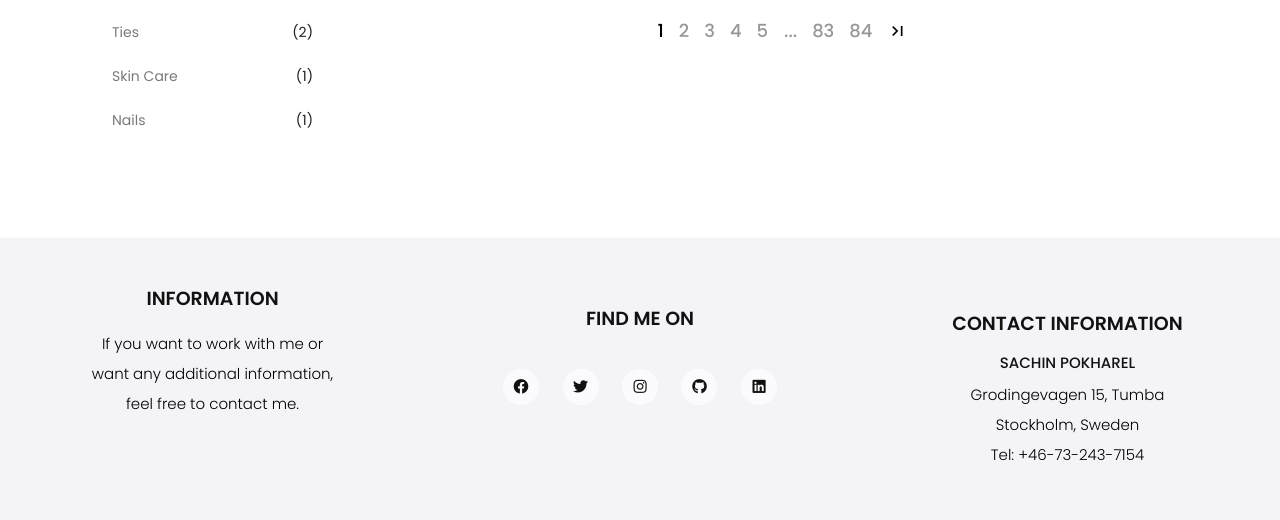
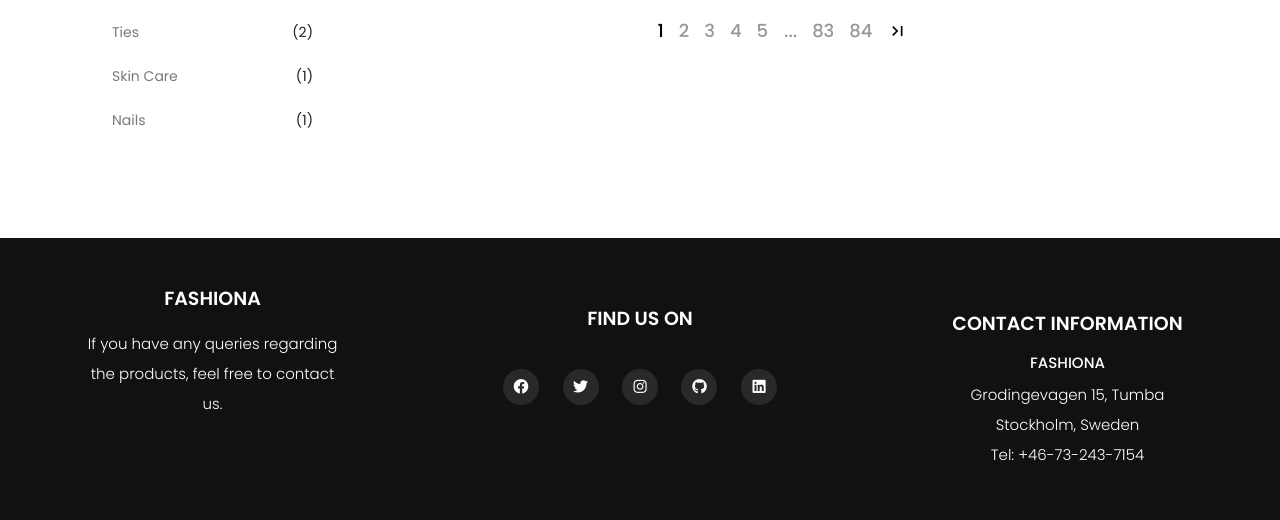
Before and after one commit to p-sachin/product_recommender, a Flask app: page /dashboard in a window 1280 px wide. Shown: the part 2232-2752 px from the top of the page. Run offline with Flask 2, Linux system fonts and the light colour scheme; data comes from the database, SQL or seed files in the repository; parts of the project's set-up code (start-up, migrations or seed data) failed here and were passed over; some libraries are stand-ins or nearby versions.

Commit message:
added filters

```diff
--- a/app.py
+++ b/app.py
@@ -1,4 +1,4 @@
-from flask import Flask, render_template, redirect, url_for, request
+from flask import Flask, render_template, redirect, session, url_for, request
 from flask_bootstrap import Bootstrap
 import joblib
 import numpy as np
@@ -221,29 +221,62 @@ def dashboard():
                 db.session.add(product2database)
         db.session.commit()
 
-    prode = db.session.query(Products).all()
+        prode = db.session.query(Products).all()
 
-    base_color = [item.baseColour for item in prode]
-    article_type = [item.articleType for item in prode]
+        base_color = [item.baseColour for item in prode]
+        article_type = [item.articleType for item in prode]
 
-    prod = db.session.query(Products).paginate(page=page, per_page=12)
+        prod = db.session.query(Products).paginate(page=page, per_page=12)
 
-    #Counts
-    total_prod = len(prode)
+        #Counts
+        total_prod = len(prode)
 
-    # FIlter MasterCat
-    res = list(item.masterCategory for item in prode)
-    my_dict = {i:res.count(i) for i in res}
-    my_dict = sorted(my_dict.items(), key=lambda x: x[1], reverse=True)
-    sorted_master = {k: v for k, v in my_dict}
+        # FIlter MasterCat
+        res = list(item.masterCategory for item in prode)
+        my_dict = {i:res.count(i) for i in res}
+        my_dict = sorted(my_dict.items(), key=lambda x: x[1], reverse=True)
+        sorted_master = {k: v for k, v in my_dict}
 
-    #Filter SubCat
-    result = list(item.subCategory for item in prode)
-    my_dict = {i:result.count(i) for i in result}
-    my_dict = sorted(my_dict.items(), key=lambda x: x[1], reverse=True)
-    sub_filter = {k: v for k, v in my_dict}
+        #Filter SubCat
+        result = list(item.subCategory for item in prode)
+        my_dict = {i:result.count(i) for i in result}
+        my_dict = sorted(my_dict.items(), key=lambda x: x[1], reverse=True)
+        sub_filter = {k: v for k, v in my_dict}
 
-    return render_template('dashboard.html', products=prod, prod_count=total_prod, cat_filter=sorted_master, sub_filter=sub_filter)
+        return render_template('dashboard.html', products=prod, prod_count=total_prod, cat_filter=sorted_master, sub_filter=sub_filter)
+
+    else:
+
+        session['cat_filter'] = sorted_master
+        session['sub_filter'] = sub_filter
+        return redirect(url_for('categories'))
+
+
+@app.route('/categories', methods=['GET', 'POST'])
+def categories():
+    page = request.args.get('page', 1, type=int)
+    tag = request.args.get('type')
+    sorted_master = session.get('cat_filter', None)
+    total_prod = session.get('prod_count', None)
+    sub_filter = session.get('sub_filter', None)
+    search = "%{}%".format(tag)
+    total_prod = len(Products.query.filter(Products.masterCategory.like(search)).all())
+    categories = Products.query.filter(Products.masterCategory.like(search)).paginate(page=page, per_page=12)
+    return render_template('dashboard.html', products=categories, prod_count=total_prod, cat_filter=sorted_master, sub_filter=sub_filter)
+
+@app.route('/filters', methods=['GET', 'POST'])
+def filters():
+    page = request.args.get('page', 1, type=int)
+    tag = request.args.get('type')
+    sorted_master = session.get('cat_filter', None)
+    total_prod = session.get('prod_count', None)
+    sub_filter = session.get('sub_filter', None)
+    search = "%{}%".format(tag)
+    total_prod = len(Products.query.filter(Products.subCategory.like(search)).all())
+    categories = Products.query.filter(Products.subCategory.like(search)).paginate(page=page, per_page=12)
+    return render_template('dashboard.html', products=categories, prod_count=total_prod, cat_filter=sorted_master, sub_filter=sub_filter)
+
+
 
 @app.route('/search', methods=['GET', 'POST'])
 def search():
--- a/static/css/style.css
+++ b/static/css/style.css
@@ -1971,7 +1971,7 @@ a {
 */
 
 footer.footer-area {
-  background: #f4f4f8;
+  background: #111;
   padding: 50px 0;
   color: #fff;
   font-size: 13px;
@@ -1979,7 +1979,7 @@ footer.footer-area {
 
 .footer-title h3 {
   font-size: 19px;
-  color: #111;
+  color: #fff;
   font-weight: 600;
   text-transform: uppercase;
   padding-bottom: 10px;
@@ -1989,7 +1989,7 @@ footer.footer-area {
 .footer-title h3 a:hover,
 .footer-title h3 a:focus,
 .footer-title h3 a:visited {
-  color: #111;
+  color: #fff;
 }
 
 footer.footer-area .social-icons li {
@@ -2001,17 +2001,17 @@ footer.footer-area .social-icons li {
 footer.footer-area .social-icons li a i {
   font-size: 15px;
   width: 36px;
-  color: #111;
+  color: #fff;
   height: 36px;
   text-align: center;
   border-radius: 50%;
   display: table-cell;
   vertical-align: middle;
-  background: rgba(255, 255, 255, 0.7);
+  background: rgba(255, 255, 255, 0.1);
 }
 
 footer.footer-area .social-icons li a i:hover {
-  background: rgba(255, 255, 255, 0.7);
+  background: rgba(255, 255, 255, 0.5);
   -webkit-transition: all 500ms ease;
   -moz-transition: all 500ms ease;
   -ms-transition: all 500ms ease;
@@ -2024,10 +2024,18 @@ footer.footer-area .contact-info h3.contact-name {
 }
 
 footer.footer-area .contact-info h3 {
-  color: #111;
+  color: #fff;
   font-size: 15px;
   font-weight: 600;
   text-transform: uppercase;
+}
+
+aside.f-about p {
+  color: #fff;
+}
+
+p.address {
+  color: #fff;
 }
 
 footer.footer-area .copyright-text {
--- a/templates/components/footer.html
+++ b/templates/components/footer.html
@@ -7,15 +7,15 @@
           <div class="col-lg-3">
              <aside class="f-about">
                 <div class="footer-title">
-                   <h3><a href="#">Information</a></h3>
+                   <h3><a href="#">Fashiona</a></h3>
                 </div>
-                <p>If you want to work with me or want any additional information, feel free to contact me.</p>
+                <p class="address">If you have any queries regarding the products, feel free to contact us.</p>
              </aside>
           </div>
           <div class="col-lg-6">
              <aside class="footer-social text-center">
                 <div class="footer-title">
-                   <h3>Find me on</h3>
+                   <h3>Find us on</h3>
                 </div>
                 <ul class="social-icons">
                    <li><a href="https://www.facebook.com/ellefson.sachin/" target="_blank"><i class="fab fa-facebook"></i></a></li>
@@ -32,7 +32,7 @@
                    <h3>Contact Information</h3>
                 </div>
                 <div class="contact-info">
-                   <h3 class="contact-name">Sachin Pokharel</h3>
+                   <h3 class="contact-name">Fashiona</h3>
                    <p class="address">Grodingevagen 15, Tumba<br>Stockholm, Sweden<br>
                       Tel: +46-73-243-7154
                    </p>
--- a/templates/dashboard.html
+++ b/templates/dashboard.html
@@ -148,7 +148,7 @@ hr {
                               <ul class="list">
                                   {% for key, val in cat_filter.items() %}
                                   <li>
-                                      <a href="#">{{key}}</a>
+                                      <a href="{{ url_for('categories', type=key)}}">{{key}}</a>
                                       <span>({{val}})</span>
                                   </li>
                                   {% endfor %}
@@ -164,7 +164,7 @@ hr {
                               <ul class="list">
                                   {% for keys,values in sub_filter.items() %}
                                   <li>
-                                      <a href="#">{{keys}}</a>
+                                      <a href="{{ url_for('filters', type=keys)}}">{{keys}}</a>
                                       <span>({{values}})</span>
                                   </li>
                                   {% endfor %}
```
Also changed, not shown: static/img/0a22445a22c67e2b2828c36f8dd655cbc89dbe55_original.jpeg (deleted), 1 other file.
